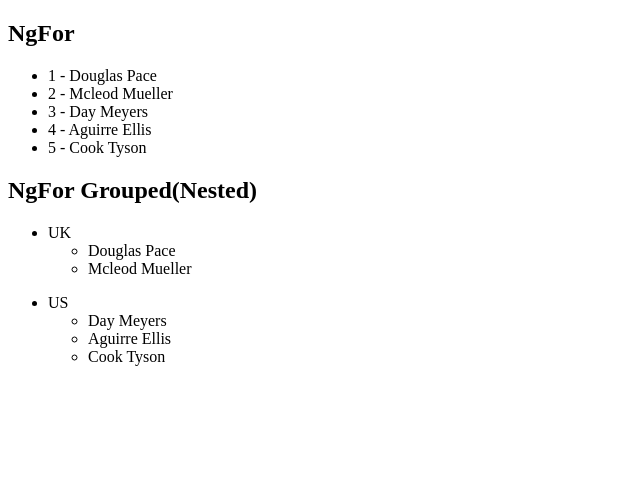
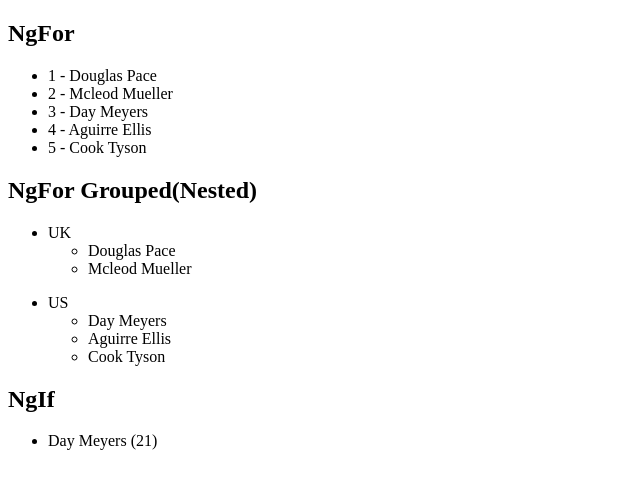
Before and after one commit to Aremyst/book-angular-from-theory-to-practice, an Angular app in the folder Page199_BuiltInDirectives/BuiltInDirectives/: page / in a window 1280 px wide. Shown: the top 488 px of the page, without its empty margins (0-640 px from the left). Built offline with nearby package versions, Linux system fonts and the light colour scheme.

Commit message:
Add NgIf Example

```diff
--- a/Page199_BuiltInDirectives/BuiltInDirectives/src/app/app.component.html
+++ b/Page199_BuiltInDirectives/BuiltInDirectives/src/app/app.component.html
@@ -3,3 +3,6 @@
 
 <h2>NgFor Grouped(Nested)</h2>
 <app-ng-for-grouped-example></app-ng-for-grouped-example>
+
+<h2>NgIf</h2>
+<app-ng-if-example></app-ng-if-example>
--- a/Page199_BuiltInDirectives/BuiltInDirectives/src/app/app.module.ts
+++ b/Page199_BuiltInDirectives/BuiltInDirectives/src/app/app.module.ts
@@ -4,12 +4,14 @@ import { NgModule } from '@angular/core';
 import { AppComponent } from './app.component';
 import { NgForExampleComponent } from './ng-for-example/ng-for-example.component';
 import { NgForGroupedExampleComponent } from './ng-for-grouped-example/ng-for-grouped-example.component';
+import { NgIfExampleComponent } from './ng-if-example/ng-if-example.component';
 
 @NgModule({
   declarations: [
     AppComponent,
     NgForExampleComponent,
-    NgForGroupedExampleComponent
+    NgForGroupedExampleComponent,
+    NgIfExampleComponent
   ],
   imports: [
     BrowserModule
--- /dev/null
+++ b/Page199_BuiltInDirectives/BuiltInDirectives/src/app/ng-if-example/ng-if-example.component.html
@@ -0,0 +1,5 @@
+<ul *ngFor="let person of people">
+  <li *ngIf="person.age < 30">
+    {{ person.name }} ({{ person.age }})
+  </li>
+</ul>
--- /dev/null
+++ b/Page199_BuiltInDirectives/BuiltInDirectives/src/app/ng-if-example/ng-if-example.component.ts
@@ -0,0 +1,31 @@
+import { Component, OnInit } from '@angular/core';
+
+@Component({
+  selector: 'app-ng-if-example',
+  templateUrl: './ng-if-example.component.html',
+  styleUrls: ['./ng-if-example.component.css']
+})
+export class NgIfExampleComponent implements OnInit {
+  people: any[] = [
+    {
+      "name": "Douglas Pace",
+      "age": 35
+    },
+    {
+      "name": "Mcleod Mueller",
+      "age": 32
+    },
+    {
+      "name": "Day Meyers",
+      "age": 21
+    },
+    {
+      "name": "Aguirre Ellis",
+      "age": 34
+    },
+    {
+      "name": "Cook Tyson",
+      "age": 32
+    }
+  ];
+}
```
Also changed, not shown: Page199_BuiltInDirectives/BuiltInDirectives/src/app/ng-if-example/ng-if-example.component.css (added), 1 other file (tests, documents, lock files or other folders).
